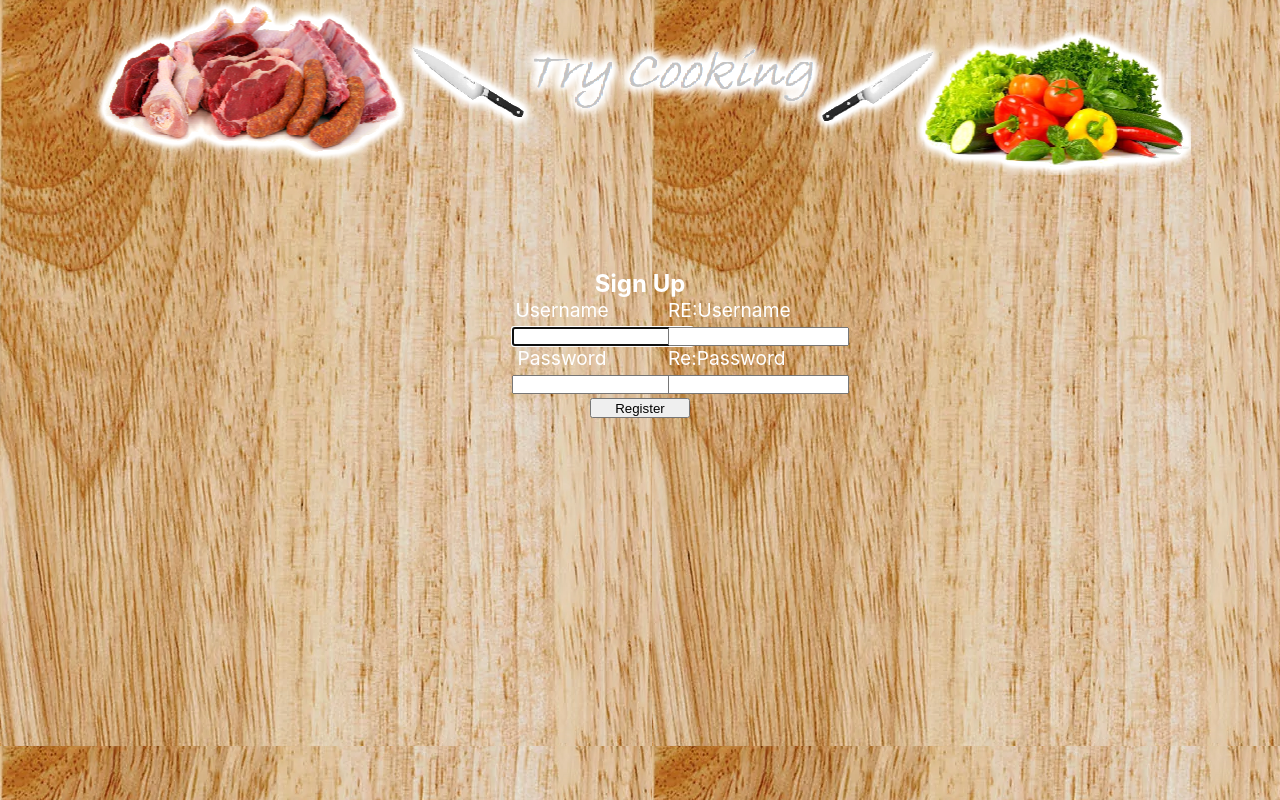
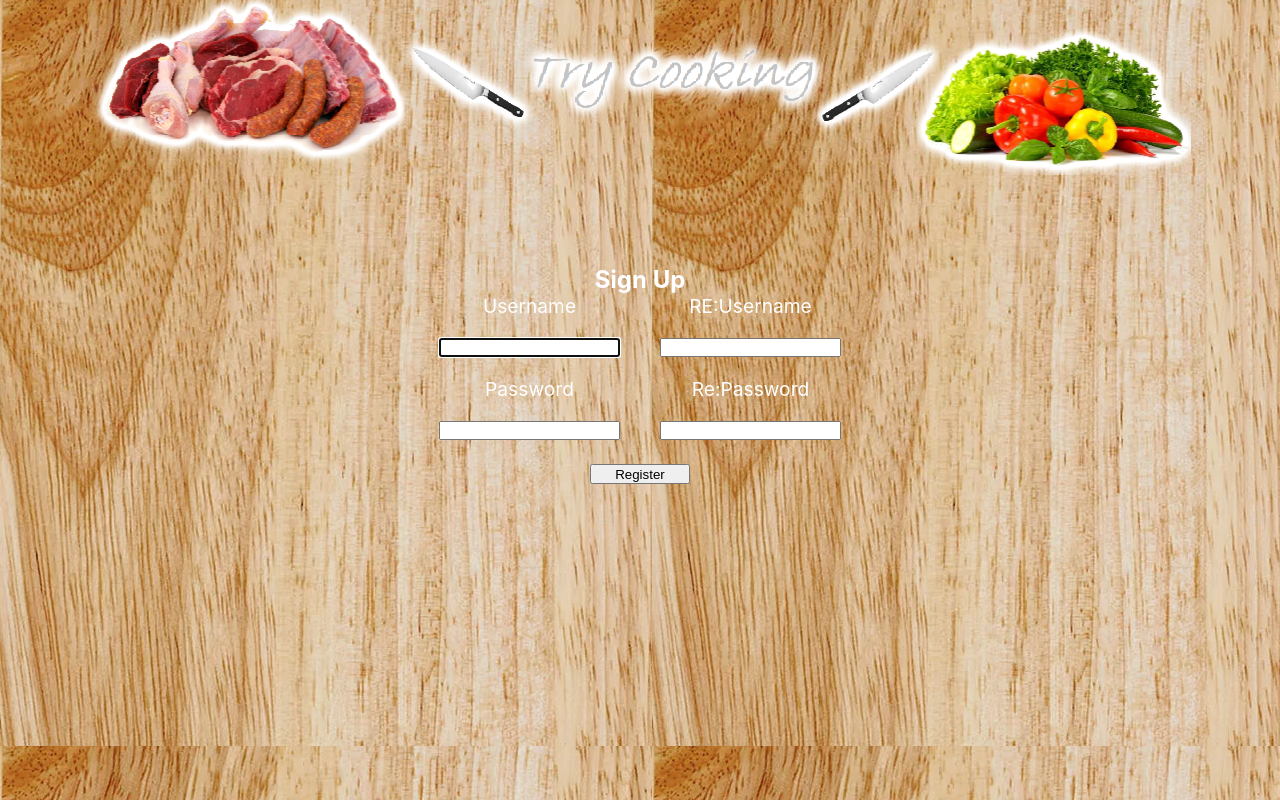
Before and after one commit to patelnisarg/trycooking.io, a React (Create React App) app in the folder food-front-end/: page /signup in a window 1280 px wide. Built offline with nearby package versions, Linux system fonts and the light colour scheme; no server answers.

Commit message:
More Fixes

```diff
--- a/food-front-end/src/App.css
+++ b/food-front-end/src/App.css
@@ -27,9 +27,23 @@
   background-repeat: no-repeat;
   position: relative;
   color: black;
-  width: fit-content;
+  /* align-self: center;
+  text-align: center; */
+  display: block;
+  margin-left: auto;
+  margin-right: auto;
 }
 
-.center {
+.center-boxes {
   text-align: center;
+  justify-content: center;
 }
+
+.row{
+  display: flex;
+  flex-direction: row;
+}
+
+.margin-20{
+  margin: 20px;
+}
--- a/food-front-end/src/Components/Login/Login.js
+++ b/food-front-end/src/Components/Login/Login.js
@@ -10,18 +10,25 @@ export default class Login extends Component {
       username: "",
       password: ""
     };
+
+    this.validateForm = this.validateForm.bind(this);
+    this.handleChange = this.handleChange.bind(this);
+    this.handleSubmit = this.handleSubmit.bind(this);
   }
   validateForm() {
     return this.state.email.length > 0 && this.state.password.length > 0;
   }
-  handleChange = event => {
+  handleChange (event) {
     this.setState({
       [event.target.id]: event.target.value
     });
   };
-  handleSubmit = event => {
+  handleSubmit (event) {
     event.preventDefault();
+
+    alert(JSON.stringify(this.state));
   };
+
   render() {
     return (
       <div id="main">
@@ -32,7 +39,7 @@ export default class Login extends Component {
               Username
               <FormControl
                 autoFocus
-                className="form-input"
+                className="form-input margin-20"
                 type="username"
                 value={this.state.username}
                 onChange={this.handleChange}
@@ -41,13 +48,13 @@ export default class Login extends Component {
             <FormGroup controlId="password" bsSize="large">
               Password
               <FormControl
-                className="form-input"
+                className="form-input margin-20"
                 value={this.state.password}
                 onChange={this.handleChange}
                 type="password"
               />
             </FormGroup>
-            <Button>Submit</Button>
+            <Button onClick={this.handleSubmit}>Submit</Button>
           </form>
         </div>
       </div>
--- a/food-front-end/src/Components/Login/SingUp.js
+++ b/food-front-end/src/Components/Login/SingUp.js
@@ -37,14 +37,14 @@ export default class SignUp extends Component {
     var username = this.state.username;
     var email = this.state.email;
 
-    if(email !== username){
+    if (email !== username) {
       alert('Usernames do not match');
       return;
     }
     var password = this.state.password;
     var confirm = this.state.confirm;
 
-    if(password !== confirm){
+    if (password !== confirm) {
       alert("Passwords do not match");
       return;
     }
@@ -55,11 +55,11 @@ export default class SignUp extends Component {
         password: password
       },
       (x) => {
-      if(x.success){
+        if (x.success) {
           alert('New User Created.\nPlease log in from the main page.');
           this.props.history.push('/');
         }
-      else{
+        else {
           alert('That user already exists. Please select a different username');
         }
       }
@@ -80,38 +80,38 @@ export default class SignUp extends Component {
         <div>
           <form className="login">
             <div>
-              <div className="sec1">
+              <div className='row center-boxes'>
                 <FormGroup controlID="usernameLabel" bsSize="large">
                   Username
                       <br />
                   <FormControl
                     autoFocus
-                    className='form-input'
+                    className='form-input margin-20'
                     id="username"
                     value={this.state.username}
                     onChange={this.handleChange}
                   />
                 </FormGroup>
+                <FormGroup controlID="email" bsSize="large">
+                  RE:Username
+                      <br />
+                  <FormControl
+                    className='form-input margin-20'
+                    id='email'
+                    value={this.state.email}
+                    onChange={this.handleChange}
+                  />
+                </FormGroup>
+              </div>
+              <div className='row center-boxes'>
                 <FormGroup constrolID="password" bsSize="large">
                   Password
                     <br />
                   <FormControl
-                    className='form-input'
+                    className='form-input margin-20'
                     id='password'
                     type='password'
                     value={this.state.password}
-                    onChange={this.handleChange}
-                  />
-                </FormGroup>
-              </div>
-              <div className="sec2">
-                <FormGroup controlID="email" bsSize="large">
-                  RE:Username
-                  <br />
-                  <FormControl
-                  className='form-input'
-                  id='email'
-                  value={this.state.email}
                     onChange={this.handleChange}
                   />
                 </FormGroup>
@@ -119,7 +119,7 @@ export default class SignUp extends Component {
                   Re:Password
                     <br />
                   <FormControl
-                    className='form-input'
+                    className='form-input margin-20'
                     id='confirm'
                     type="password"
                     value={this.state.confirm}
@@ -128,10 +128,11 @@ export default class SignUp extends Component {
                 </FormGroup>
               </div>
             </div>
-            <br />
+            <div>
               <FormGroup contrplID="submit" bsSize="large">
                 <Button className='form-input form-button' onClick={this.handleSubmit}>Register</Button>
               </FormGroup>
+            </div>
           </form>
         </div>
       </div>
--- a/food-front-end/src/Components/Subcomponent/Nav.js
+++ b/food-front-end/src/Components/Subcomponent/Nav.js
@@ -9,7 +9,7 @@ export default class Nav extends Component {
       <header>
         <div>
           <div className="center">
-            <img src={bannerImg} className="Banner-Component" alt="banner" />
+            <img src={bannerImg} className="Banner-Component center" alt="banner" />
           </div>
           <p className="log">
             <a href="Login">
```
Lines whose indentation alone changed are shown as unchanged.
